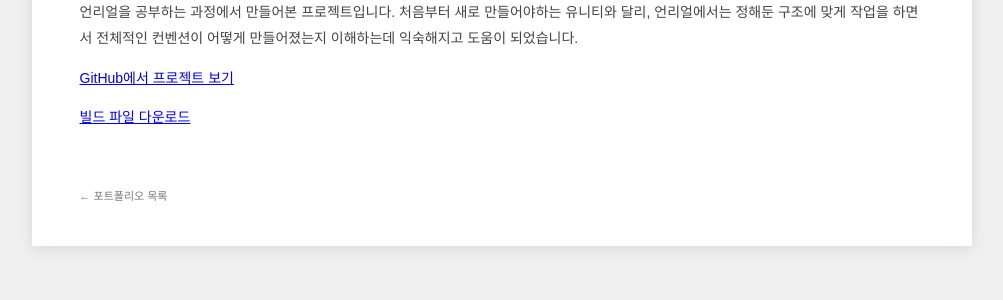
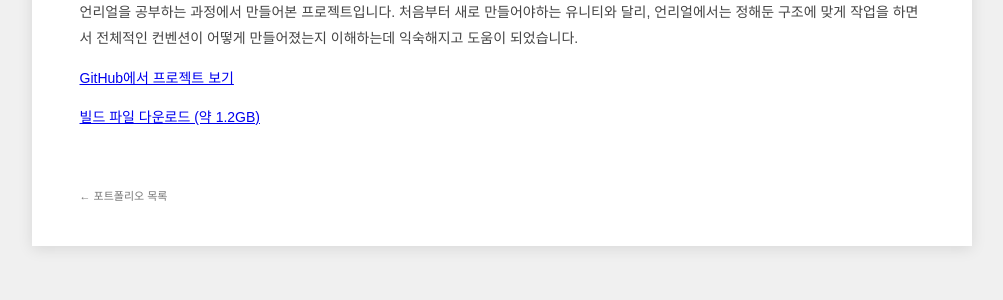
Before and after one commit to MDJ0126/mdj0126.github.io, a Jekyll site: the page built from Portfolio/_posts/personal-projects/2026-09-02-blade-slash.md, in a window 1280 px wide. Shown: the part 1776-2076 px from the top of the page, without its empty margins (131-1134 px from the left). Built offline with Jekyll 4.4.1, drawn with Linux system fonts in a browser that asks for light colours; some web fonts are replaced.

Commit message:
빌드 다운로드 파일 크기 표기

```diff
--- a/Portfolio/_posts/personal-projects/2026-09-02-blade-slash.md
+++ b/Portfolio/_posts/personal-projects/2026-09-02-blade-slash.md
@@ -54,4 +54,4 @@
 
 [GitHub에서 프로젝트 보기](https://github.com/MDJ0126/BP_HackAndSlash)
 
-[빌드 파일 다운로드](https://github.com/MDJ0126/BP_HackAndSlash/blob/main/BladeSlash.zip?raw=true)
+[빌드 파일 다운로드 (약 1.2GB)](https://github.com/MDJ0126/BP_HackAndSlash/blob/main/BladeSlash.zip?raw=true)
```
Also changed, not shown: Portfolio/_posts/personal-projects/2024-04-06-right4dead.md (+1 -1 lines).
